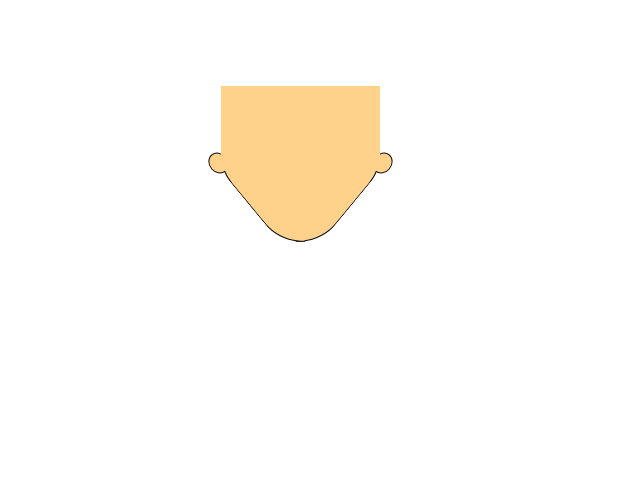
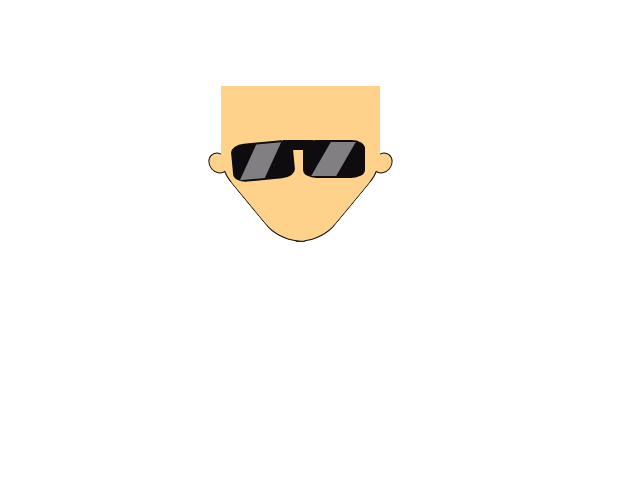
Before and after one commit to c5meg1012/css-hikakin, a website: page still_image/index.html in a window 1280 px wide. Shown: the whole page, without its empty margins (0-640 px from the left). Drawn offline with nearby package versions, Linux system fonts and the light colour scheme; files that its build step writes are made by us from their sources.

Commit message:
sunglasses reflection

```diff
--- a/still_image/index.html
+++ b/still_image/index.html
@@ -32,13 +32,11 @@
         <div class="hair"></div>
         <div class="sunglasses">
           <div class="sunglasses__left">
-            <div class="sunglasses__reflect">
-                <div class="sunglasses__reflect-left"></div>
-            </div>
+            <div class="sunglasses__reflect sunglasses__reflect-left"></div>
           </div>
           <div class="sunglasses__center"></div>
           <div class="sunglasses__right">
-              <div class="sunglasses__reflect-right"></div>
+            <div class="sunglasses__reflect sunglasses__reflect-right"></div>
           </div>
         </div>
       </div>
--- /dev/null
+++ b/still_image/scss/blocks/_sunglasses.scss
@@ -0,0 +1,47 @@
+.sunglasses {
+  &__left,
+  &__right {
+    width: 62px;
+    height: 38px;
+    position: absolute;
+    border-radius: 22%;
+    background-color: $black;
+  }
+
+  &__left {
+    transform: rotate(-0.015turn);
+    left: 35px;
+    top: 122px;
+  }
+
+  &__right {
+    right: 39px;
+    top: 120px;
+  }
+
+  &__center {
+    width: 30px;
+    height: 10px;
+    position: absolute;
+    background-color: $black;
+    top: 120px;
+    left: 86px;
+  }
+
+  &__reflect {
+    width: 25px;
+    height: 34px;
+    position: absolute;
+    top: 2px;
+    background-color: $glasses-light;
+    transform: skewX(-30deg);
+  }
+
+  &__reflect-left {
+    left: 16px;
+  }
+
+  &__reflect-right {
+    right: 19px;
+  }
+}
```
